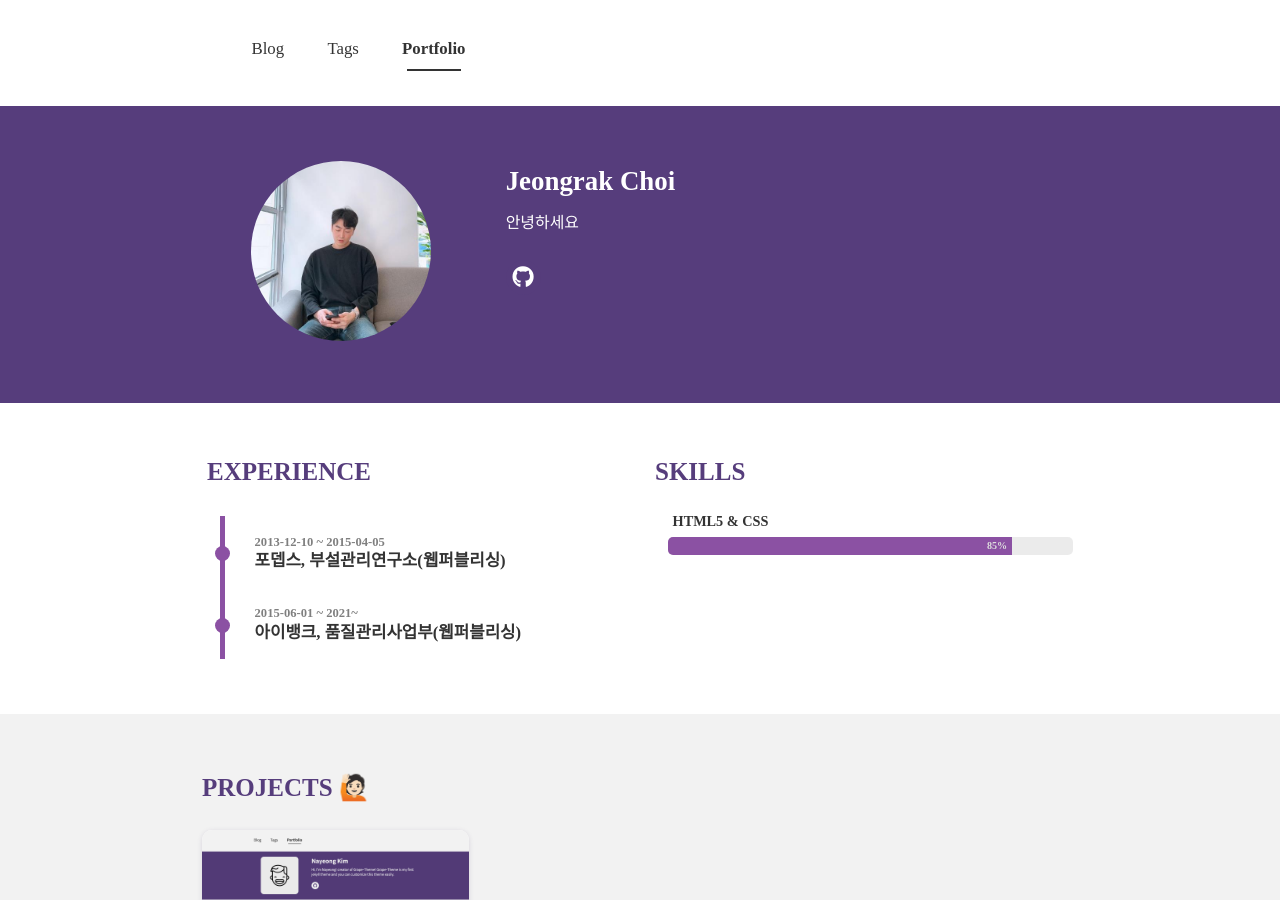
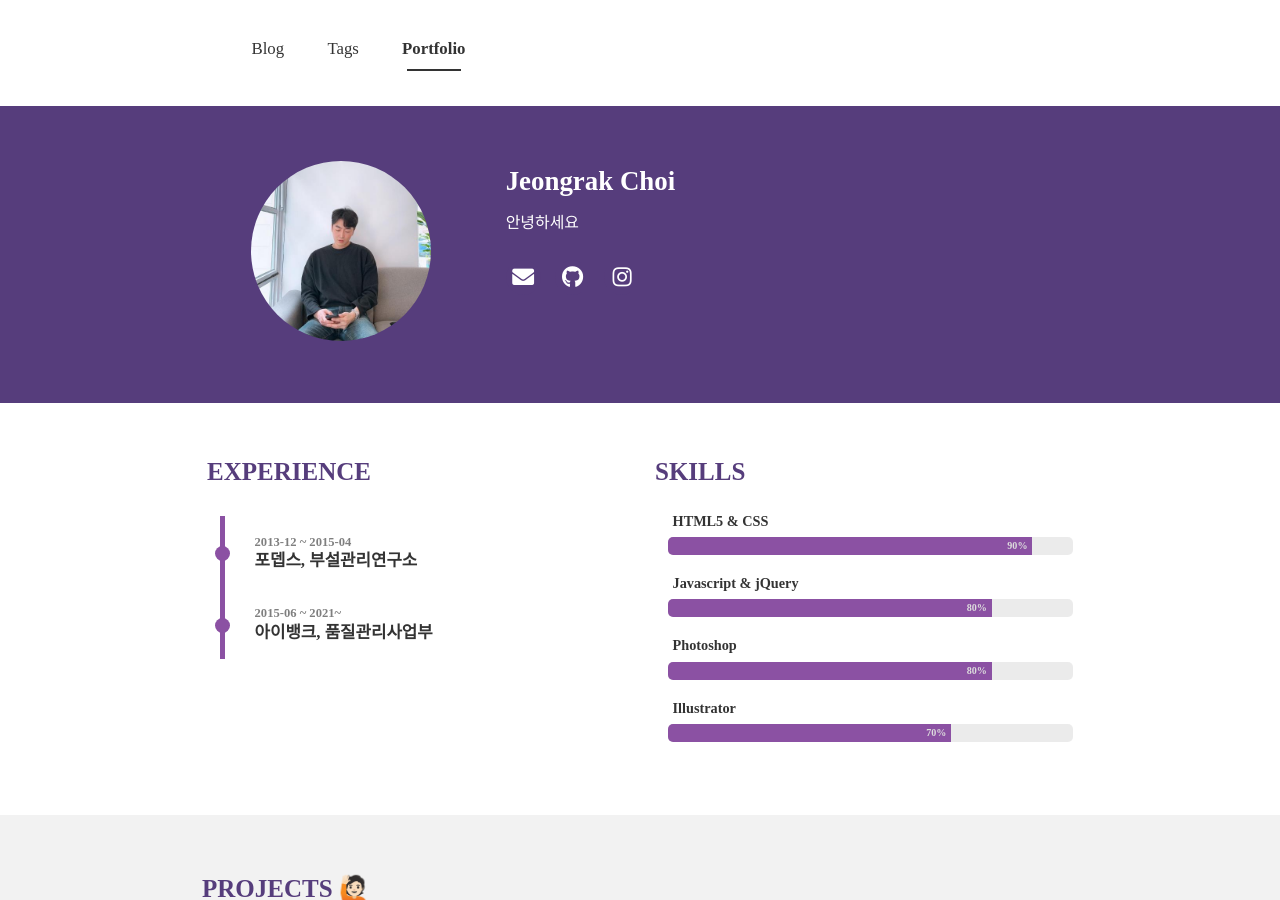
Before and after one commit to JeongrakChoi/JeongrakChoi.github.io, a Jekyll site: the page built from portfolio.html, in a window 1280 px wide and 900 px high. Built offline with Jekyll 4.4.1, drawn with Linux system fonts in a browser that asks for light colours; nearby versions of some CDN libraries; some web fonts are replaced.

Commit message:
Update _config.yml

```diff
--- a/_config.yml
+++ b/_config.yml
@@ -13,19 +13,25 @@ theme_settings :
     username : Jeongrak Choi
     description : 안녕하세요
     experience :
-      - start : 2013-12-10
-        end : 2015-04-05
-        experience : 포뎁스, 부설관리연구소(웹퍼블리싱)
-      - start : 2015-06-01
+      - start : 2013-12
+        end : 2015-04
+        experience : 포뎁스, 부설관리연구소
+      - start : 2015-06
         end : 2021~
-        experience : 아이뱅크, 품질관리사업부(웹퍼블리싱)
+        experience : 아이뱅크, 품질관리사업부
     skills :
       - skill : HTML5 & CSS
-        value : 85  # Percent value
+        value : 90  # Percent value
+      - skill : Javascript & jQuery
+        value : 80  # Percent value
+      - skill : Photoshop
+        value : 80  # Percent value
+      - skill : Illustrator
+        value : 70  # Percent value
 
   # Icons
   icons :
-    email:  # Full email address, e.g. "sample@google.com"
+    email:  jrchoi0123@naver.com
     linkedin:  # Full URL
     github: jeongrakchoi
     gitlab:
@@ -34,7 +40,7 @@ theme_settings :
     twitter:
     youtube:
     facebook:
-    instagram:
+    instagram: jrchoi0123
 
   # Disqus
   disqus_shortname :
```
